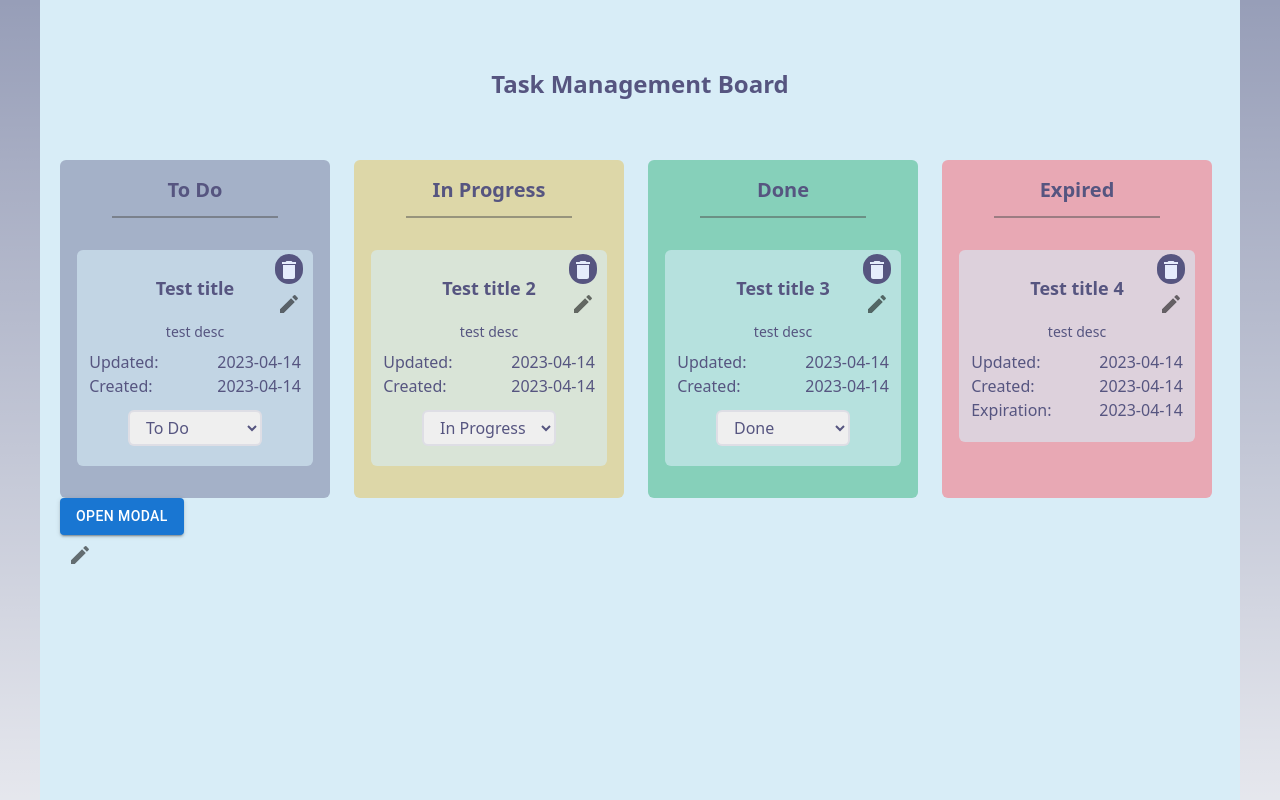
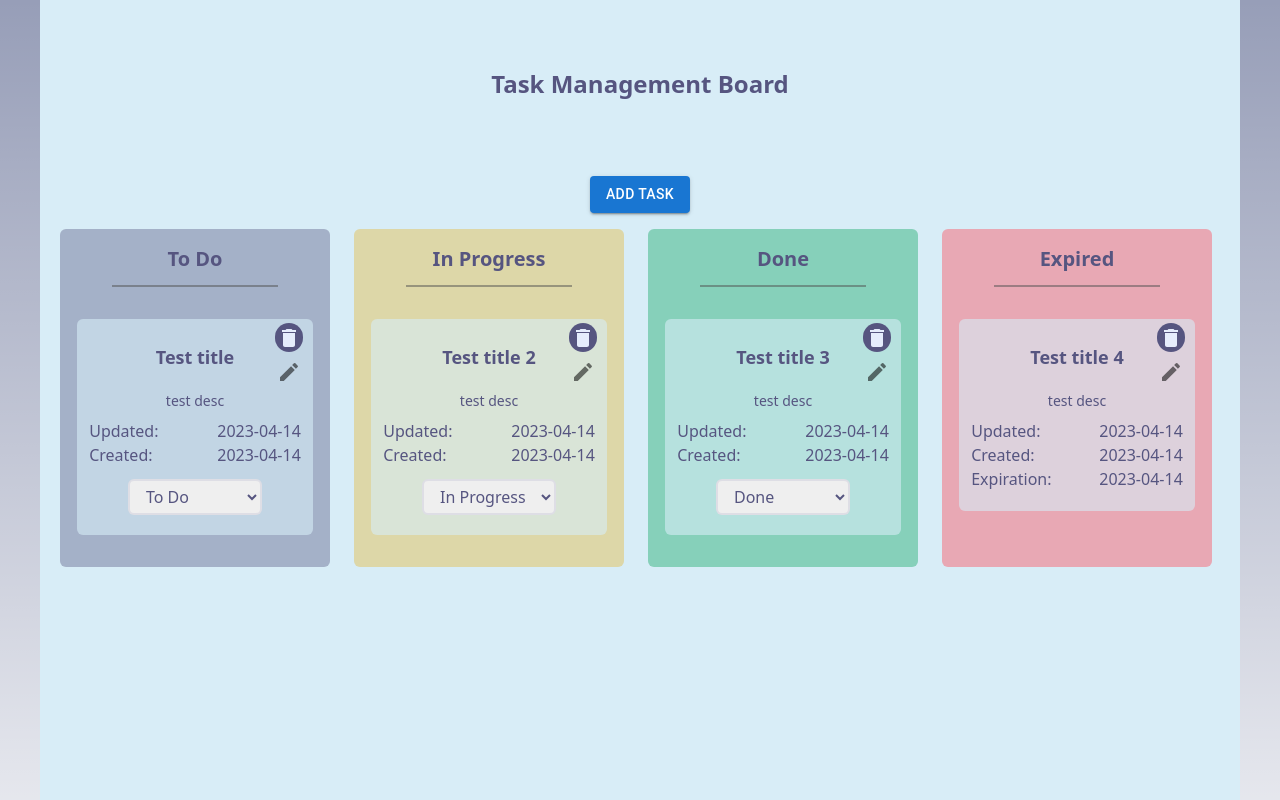
Before and after one commit to KDMashy/Webprog2-assignment, a Next.js app in the folder todo_management_board/: page / in a window 1280 px wide. Shown: the top 800 px of the page. Built offline with nearby package versions, Linux system fonts and the light colour scheme.

Commit message:
Added add task button

```diff
--- a/todo_management_board/src/components/common/muimodal/EditTaskModal.tsx
+++ b/todo_management_board/src/components/common/muimodal/EditTaskModal.tsx
@@ -46,6 +46,8 @@ export const EditTaskModal = ({
     tmp.push(newTask);
 
     setTasks(tmp);
+
+    handleClose();
   };
 
   return (
@@ -54,7 +56,7 @@ export const EditTaskModal = ({
         <EditIcon />
       </IconButton>
       <Dialog open={open} onClose={handleClose}>
-        <DialogTitle>TITLE</DialogTitle>
+        <DialogTitle>Edit Task</DialogTitle>
 
         <DialogContent>
           <TaskForm
--- a/todo_management_board/src/components/common/muimodal/NewTaskModal.tsx
+++ b/todo_management_board/src/components/common/muimodal/NewTaskModal.tsx
@@ -7,13 +7,20 @@ import {
   DialogTitle,
   Stack,
 } from "@mui/material";
-import { useState } from "react";
+import { useEffect, useState } from "react";
 import { TaskForm } from "./TaskForm";
 import { Task } from "@/types/TaskInterface";
-import { formatDate } from "@/helpers/Helpers";
 
-export const NewTaskModal = () => {
+export const NewTaskModal = ({
+  tasks,
+  setTasks,
+}: {
+  tasks: Task[];
+  setTasks: React.Dispatch<React.SetStateAction<Task[]>>;
+}) => {
   const [open, setOpen] = useState(false);
+
+  const [taskId, setTaskId] = useState(0);
 
   const handleClickOpen = () => {
     setOpen(true);
@@ -24,26 +31,51 @@ export const NewTaskModal = () => {
   };
 
   const handleSubmit = (formData) => {
-    const task: Task = {
-      id: 0,
+    let newDueDate;
+    if (formData.due_date) {
+      newDueDate = Date.parse(formData.due_date).toString();
+    } else {
+      newDueDate = null;
+    }
+
+    let id = localStorage.getItem("task_id");
+
+    if (!id) {
+      localStorage.setItem("task_id", JSON.stringify(0));
+    } else {
+      localStorage.setItem("task_id", JSON.stringify(JSON.parse(id) + 1));
+      setTaskId(JSON.parse(id));
+    }
+
+    const newTask: Task = {
+      id: taskId,
       title: formData.title,
       description: formData.description,
-      due_date: formatDate(Date.parse(formData.due_date)),
+      due_date: newDueDate,
       type: formData.type,
-      created_at: formatDate(Date.now()),
-      updated_at: formatDate(Date.now()),
+      created_at: Date.now().toString(),
+      updated_at: Date.now().toString(),
     };
 
-    console.log(formData.due_date);
+    setTasks([...tasks, newTask]);
+
+    handleClose();
   };
 
   return (
     <div>
-      <Button variant="contained" onClick={handleClickOpen}>
-        Open Modal
+      <Button
+        className="bg-light-400 hover:bg-light-400 hover:opacity-50"
+        variant="contained"
+        onClick={handleClickOpen}
+        sx={{
+          my: 2,
+        }}
+      >
+        Add Task
       </Button>
       <Dialog open={open} onClose={handleClose}>
-        <DialogTitle>TITLE</DialogTitle>
+        <DialogTitle>New Task</DialogTitle>
 
         <DialogContent>
           <TaskForm handleClose={handleClose} handleSubmit={handleSubmit} />
--- a/todo_management_board/src/components/common/muimodal/TaskForm.tsx
+++ b/todo_management_board/src/components/common/muimodal/TaskForm.tsx
@@ -61,10 +61,6 @@ export const TaskForm = ({
               id: "done",
               label: "Done",
             },
-            {
-              id: "expired",
-              label: "Expired",
-            },
           ]}
         />
       </Stack>
@@ -77,7 +73,7 @@ export const TaskForm = ({
       >
         <Button
           variant="contained"
-          className="bg-error-300 hover:bg-error-400"
+          className="bg-error-500 opacity-70 hover:bg-error-600 hover:opacity-90"
           onClick={handleClose}
         >
           Cancel
@@ -85,7 +81,7 @@ export const TaskForm = ({
 
         <Button
           variant="contained"
-          className="bg-success-200 hover:bg-success-300"
+          className="bg-success-300 opacity-70 hover:bg-success-300 hover:opacity-80"
           type="submit"
         >
           Save
--- a/todo_management_board/src/pages/index.tsx
+++ b/todo_management_board/src/pages/index.tsx
@@ -152,9 +152,10 @@ export default function Home() {
       <h1 className="text-2xl font-bold text-center mx-auto pt-3 pb-5 mb-10">
         Task Management Board
       </h1>
+      <div className="flex justify-center">
+        <NewTaskModal tasks={tasks} setTasks={setTasks} />
+      </div>
       {!loading ? GenerateColumns() : <Loading />}
-      <NewTaskModal />
-      <EditTaskModal task={tasks[0]} tasks={tasks} setTasks={setTasks} />
     </main>
   );
 }
```
